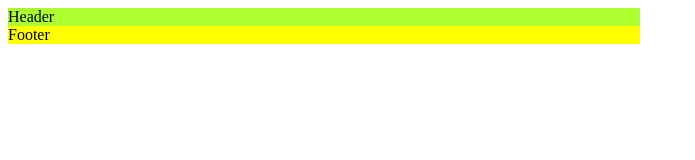
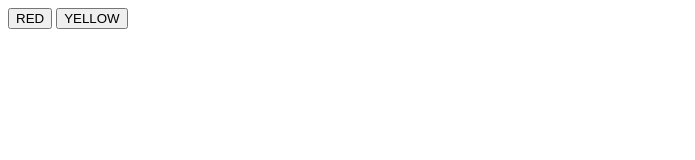
Before and after one commit to Sanbravo18/cursofrontenddeveloper, a plain HTML site: page index.html in a window 1280 px wide. Shown: the whole page, without its empty margins (0-695 px from the left). Drawn offline with Linux system fonts and the light colour scheme.

Commit message:
Clase 20: BEM

```diff
--- a/index.html
+++ b/index.html
@@ -4,21 +4,15 @@
     <meta charset="UTF-8">
     <meta name="viewport" content="width=device-width, initial-scale=1.0">
     <meta http-equiv="X-UA-Compatible" content="ie=edge">
-    <title>OOCSS</title>
+    <title>BEM</title>
 </head>
 <style>
-    .globalwidth{ /* OOCSS css orientado  a objetos, globalwidth debe estar en todos y esta  */
-        width: 50%;
-    }
-    .header{/* esta solo se ejecuta en header */
-        background-color: greenyellow;
-    }
-    footer{/* esta solo se ejecuta en fooder */
-        background-color: yellow;
-    }
+
 </style>
 <body>
-    <header class="header globalwidth">Header</header>
-    <footer class="footer globalwidth">Footer</footer>
+    <header class="header">
+        <button class="header__button--red">RED</button>
+        <button class="header__button--red">YELLOW</button>
+    </header>
 </body>
 </html>
```
